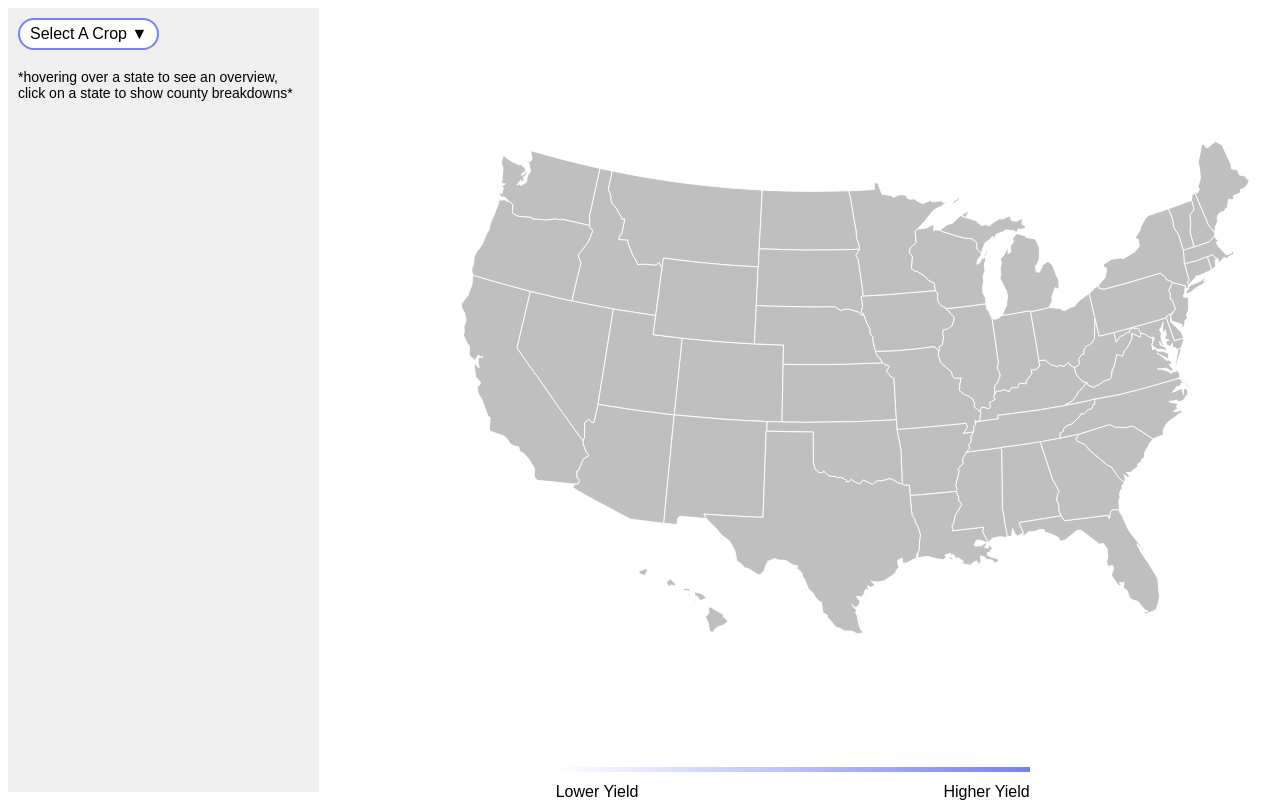
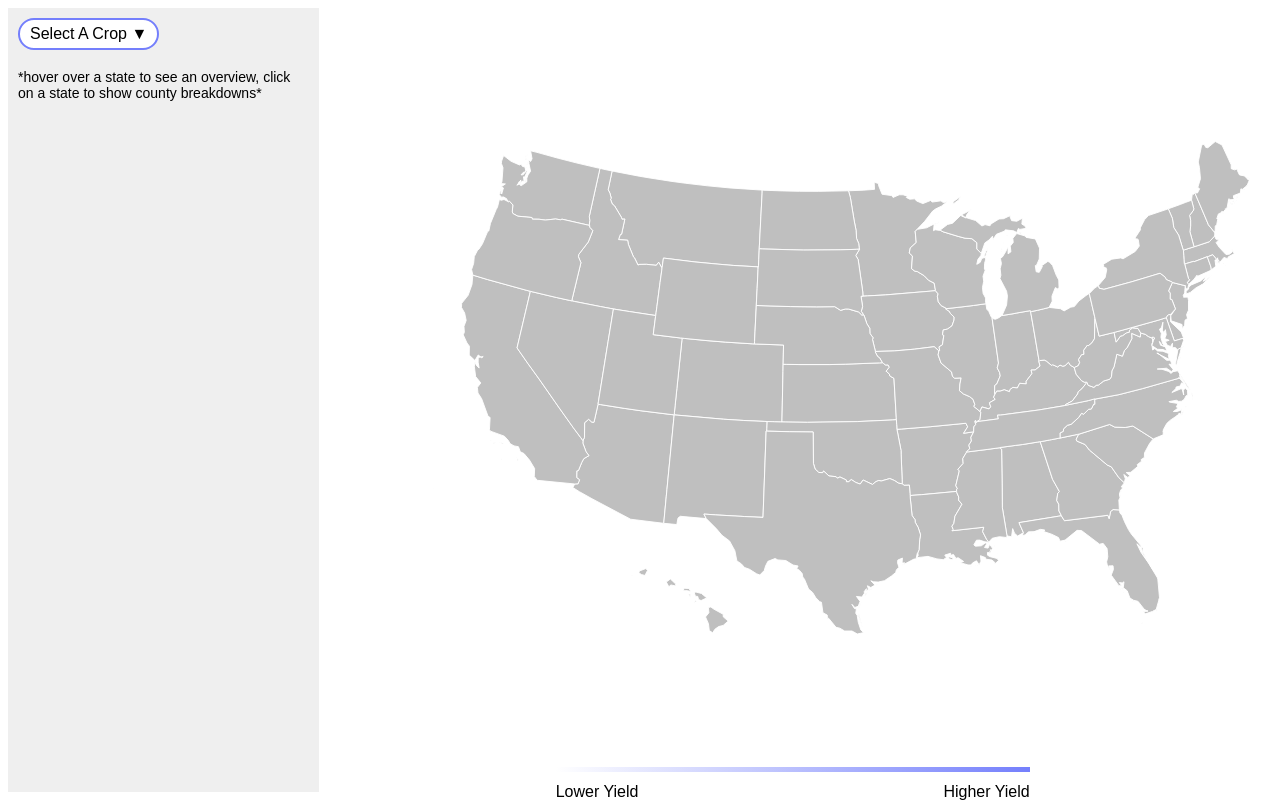
Before and after one commit to Markweese/indigo-api, a Flask app: page / in a window 1280 px wide. Run offline with Flask 2, Linux system fonts and the light colour scheme; parts of the project's set-up code (start-up, migrations or seed data) failed here and were passed over; some libraries are stand-ins or nearby versions.

Commit message:
update language

```diff
--- a/app/templates/index.html
+++ b/app/templates/index.html
@@ -156,7 +156,7 @@
       <div class="overview-dropdown" v-if="mobileDropdownOpen">
         <button v-for="state in Object.keys(cropSummary)" @click="activateState(state)" :class="{'--active':activeStateOverview === state}" type="button" name="button">[[state]]</button>
       </div>
-      <p style="font-size: 14px;">*hovering over a state to see an overview, click on a state to show county breakdowns*</p>
+      <p style="font-size: 14px;">*hover over a state to see an overview, click on a state to show county breakdowns*</p>
       <div v-if="summary" class="info-box">
         <div v-if="!isNaN(summary.averageYield)">
           <h3>[[activeCrop]] | Yield Summary For [[activeState]]<span v-if="activeYear">([[activeYear]])</span></h3>
```
